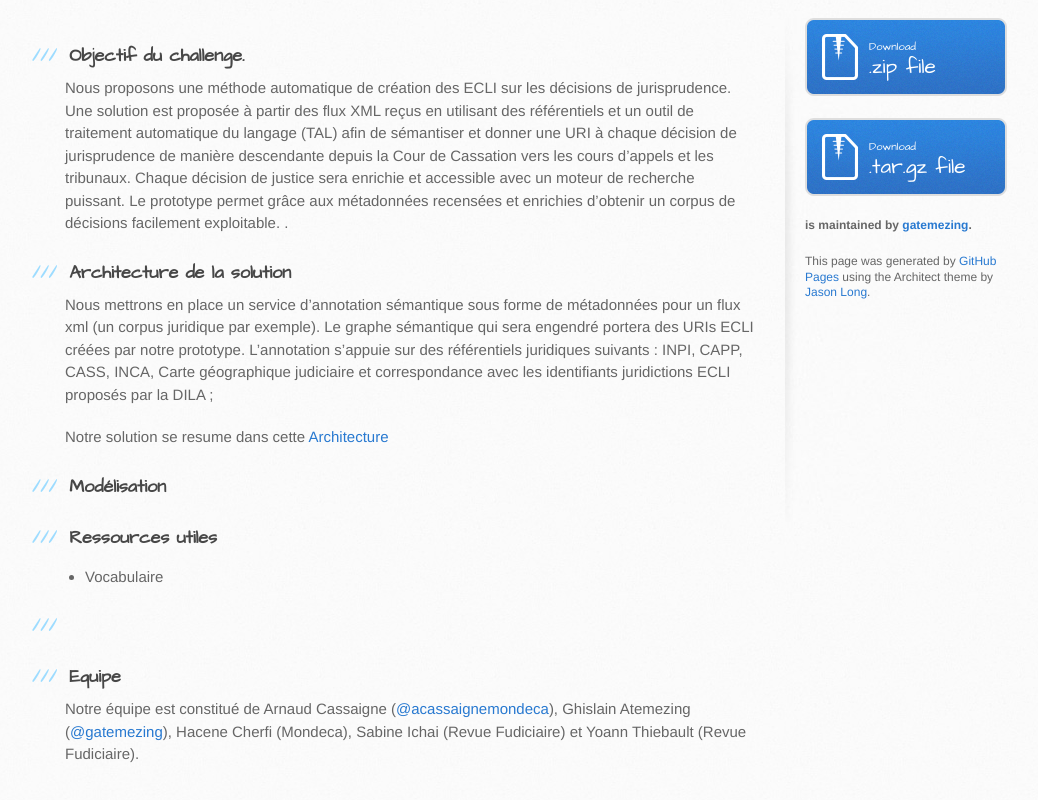
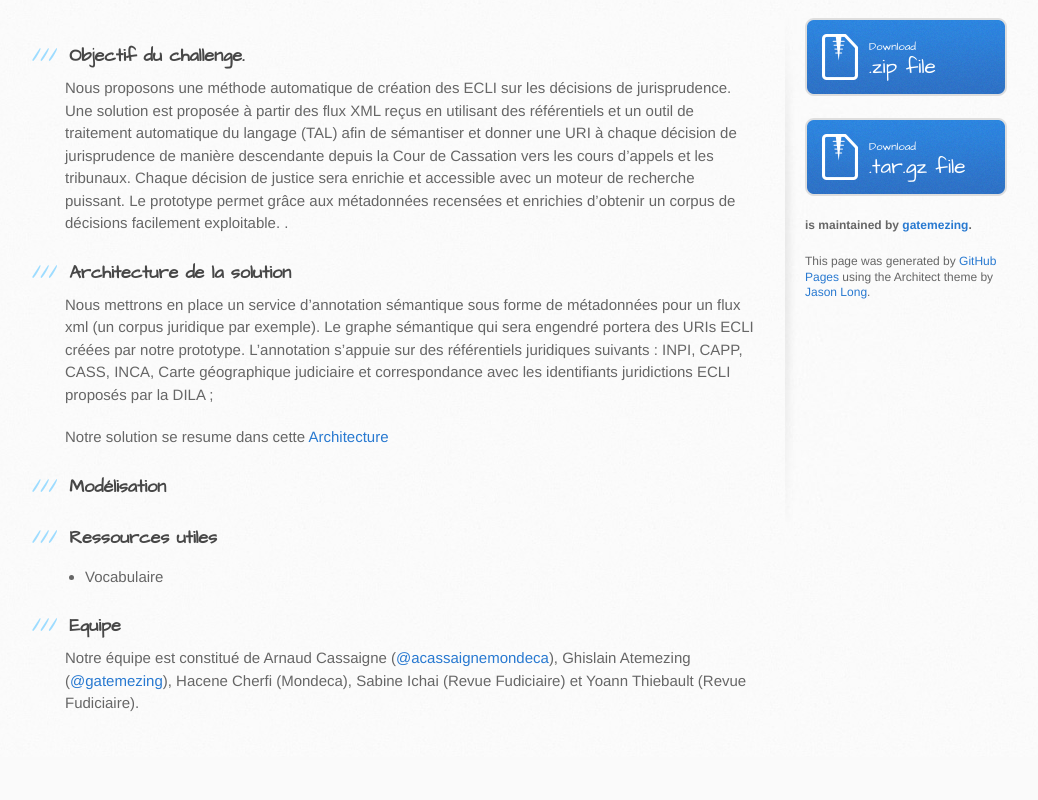
Before and after one commit to gatemezing/opencaseLaw, a plain HTML site: page index.html in a window 1280 px wide. Shown: the part 324-1124 px from the top of the page, without its empty margins (105-1143 px from the left). After the commit the page ends 1081 px from the top, so only its background shows below. Drawn offline with Linux system fonts and the light colour scheme.

Commit message:
Update index.html

```diff
--- a/index.html
+++ b/index.html
@@ -50,15 +50,13 @@ L’annotation s’appuie sur des référentiels juridiques suivants : INPI, CAP
 <a id="modelisation" class="anchor" href="#modelisation" aria-hidden="true"><span aria-hidden="true" class="octicon octicon-link"></span></a>Modélisation</h3>
 
   <p> </p>
+
 <h3>
-
-
 <a id="liens" class="anchor" href="#modelisation" aria-hidden="true"><span aria-hidden="true" class="octicon octicon-link"></span></a>Ressources utiles</h3>
 
   <ul>
     <li>Vocabulaire</li>
     </ul>
-<h3>
 
 <h3>
 
```
